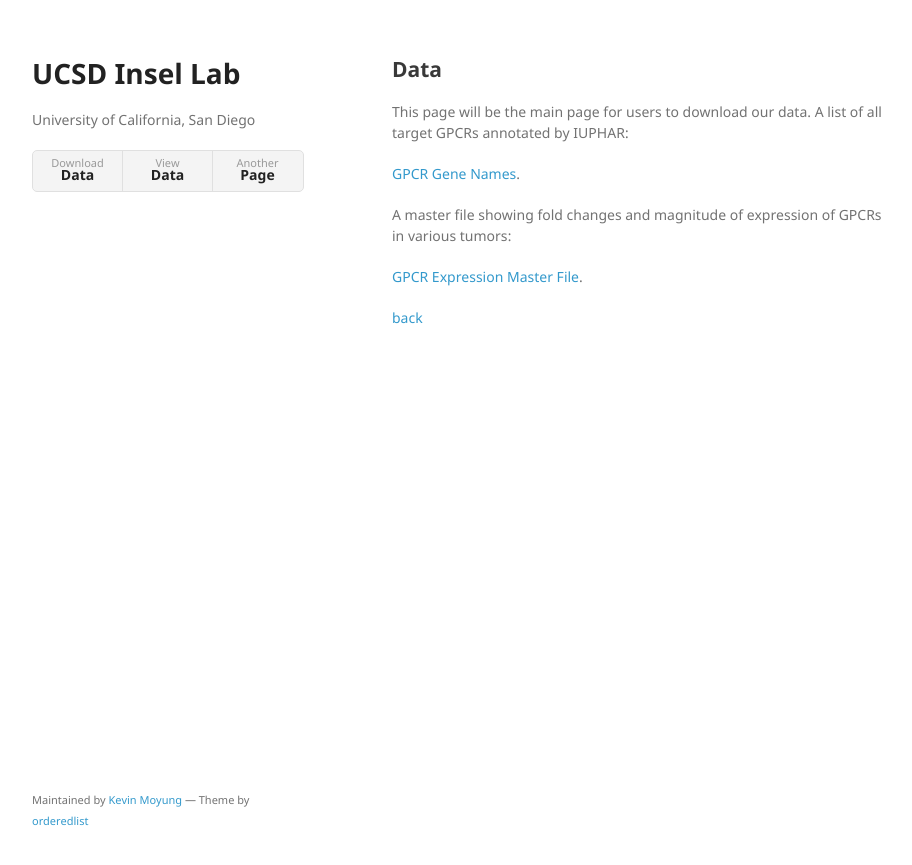
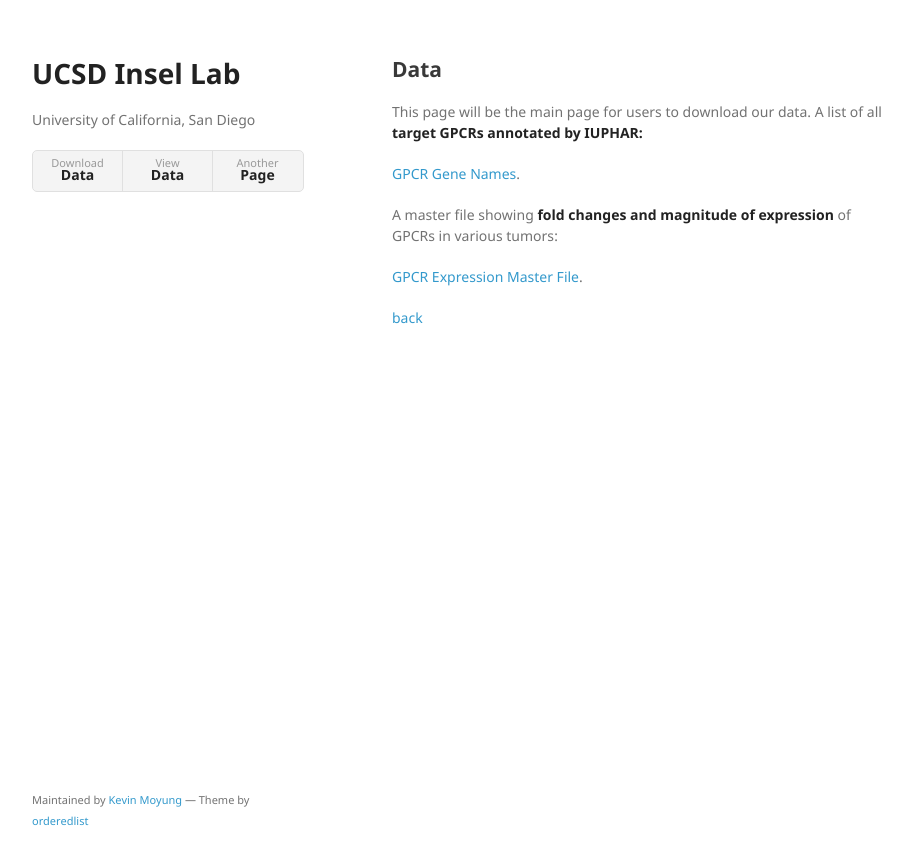
Before and after one commit to insellab/insellab.github.io, a Jekyll site: the page built from data.md, in a window 1280 px wide. Shown: the top 865 px of the page, without its empty margins (178-1090 px from the left). Built offline with Jekyll 4.4.1, drawn with Linux system fonts in a browser that asks for light colours; our own code applies the rules of GitHub Pages for plain Markdown files.

```diff
--- a/data.md
+++ b/data.md
@@ -5,11 +5,11 @@ layout: default
 ## Data
 
 This page will be the main page for users to download our data.
-A list of all target GPCRs annotated by IUPHAR:
+A list of all **target GPCRs annotated by IUPHAR:**
 
 [GPCR Gene Names](https://drive.google.com/a/ucsd.edu/file/d/0B2LcGihi6iUWNEFhendLNmVHemM/view?usp=sharing).
 
-A master file showing fold changes and magnitude of expression of GPCRs in various tumors:
+A master file showing **fold changes and magnitude of expression** of GPCRs in various tumors:
 
 [GPCR Expression Master File](https://drive.google.com/a/ucsd.edu/file/d/0B2LcGihi6iUWNEFhendLNmVHemM/view?usp=sharing).
 
```
